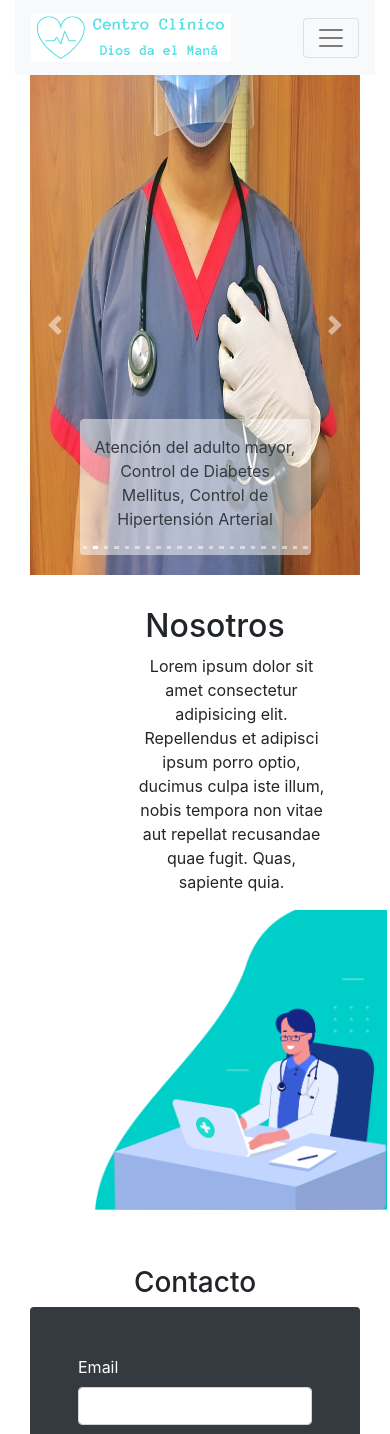
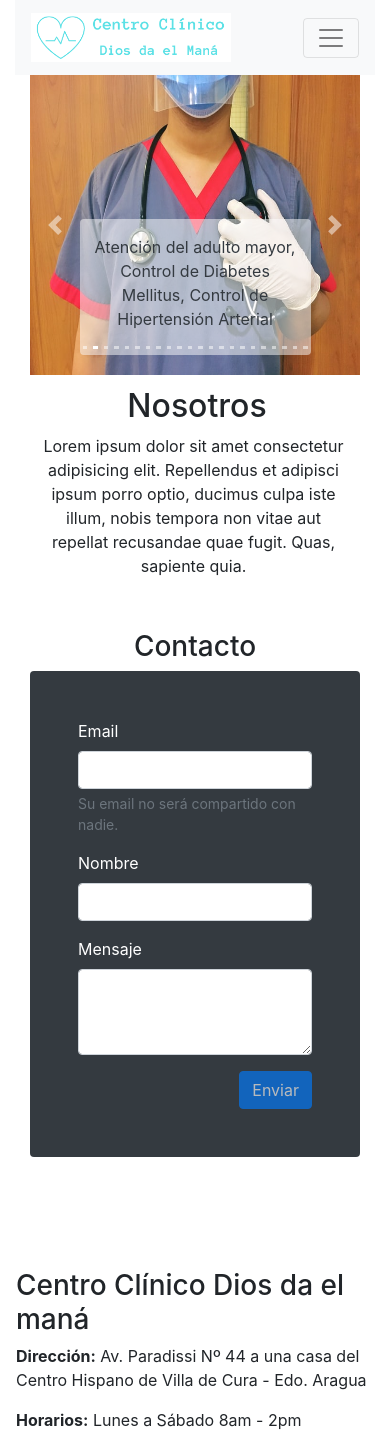
Before and after one commit to hjhm2018/centroclinicoreact, a React (Create React App) app: page / in a window 390 px wide. Shown: the top 1434 px of the page. Built offline with nearby package versions, Linux system fonts and the light colour scheme.

Commit message:
making some adjustments to the website

```diff
--- a/src/components/InicioComponents/Carousel.js
+++ b/src/components/InicioComponents/Carousel.js
@@ -10,8 +10,14 @@ const Galeria = () => {
 
                     <Carousel.Item key={index}>
                         <img
-                            className="d-block w-100"
+                            className="d-none d-md-block w-100"
                             height={500}
+                            src={especialidad.imagen}
+                            alt={`foto-${especialidad.especialidad}`}
+                        />
+                        <img
+                            className="d-block d-md-none w-100"
+                            height={300}
                             src={especialidad.imagen}
                             alt={`foto-${especialidad.especialidad}`}
                         />
--- a/src/components/InicioComponents/Nosotros.js
+++ b/src/components/InicioComponents/Nosotros.js
@@ -3,15 +3,16 @@ import image from '../../imagenes/nosotros.jpg';
 
 const Nosotros = () => {
     return (
-        <div id="nosotros" className="d-flex justify-content-center flex-wrap align-items-center m-2 ml-5 p-4">
+        <div id="nosotros" className="d-flex justify-content-center flex-wrap align-items-center m-1 m-md-2 ml-md-5 ml-2 p-2 p-md-4">
             <div className="col-12">
                 <h2 className="text-center">Nosotros</h2>
             </div>
-            <div className="col-md-6 col-12 text-center pl-5">
+            <div className="col-md-6 col-12 text-center pl-2 pl-md-5">
                 Lorem ipsum dolor sit amet consectetur adipisicing elit. Repellendus et adipisci ipsum porro optio, ducimus culpa iste illum, nobis tempora non vitae aut repellat recusandae quae fugit. Quas, sapiente quia.
             </div>
             <div className="col-md-6 col-12 text-center pt-3 pl-2">
-                <img src={image} style={{ height: '300px' }} alt="Nosotros" />
+                <img className="d-none d-md-inline-block" src={image} style={{ height: '300px' }} alt="Nosotros" />
+                <img className="d-none d-md-inline-block" src={image} style={{ height: '200px' }} alt="Nosotros" />
             </div>
         </div>
     )
```
